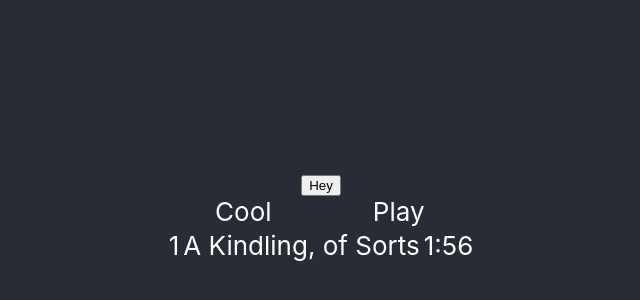
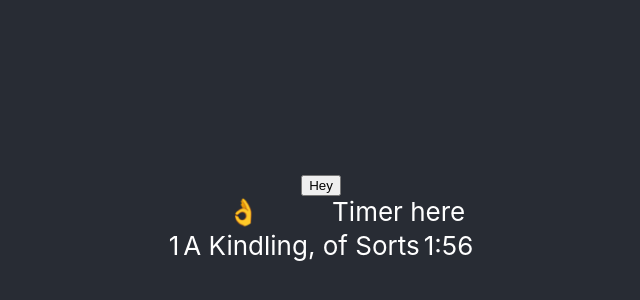
Before and after one commit to cdpadilla42/redux-player, a React (Create React App) app: page / in a window 1280 px wide. Shown: the part 186-486 px from the top of the page, without its empty margins (319-959 px from the left). Built offline with nearby package versions, Linux system fonts and the light colour scheme.

Commit message:
Add play toggling

```diff
--- a/package.json
+++ b/package.json
@@ -3,9 +3,11 @@
   "version": "0.1.0",
   "private": true,
   "dependencies": {
+    "@apollo/client": "^3.2.1",
     "@testing-library/jest-dom": "^4.2.4",
     "@testing-library/react": "^9.5.0",
     "@testing-library/user-event": "^7.2.1",
+    "graphql": "^15.3.0",
     "react": "^16.13.1",
     "react-dom": "^16.13.1",
     "react-redux": "^7.2.1",
--- a/src/components/AlbumCover.js
+++ /dev/null
@@ -1,7 +0,0 @@
-import React from 'react';
-
-const AlbumCover = () => {
-  return <div className="album_cover">Cool</div>;
-};
-
-export default AlbumCover;
--- /dev/null
+++ b/src/components/PlayButton.js
@@ -0,0 +1,24 @@
+import React from 'react';
+import { connect } from 'react-redux';
+import { bindActionCreators } from 'redux';
+import { togglePlay } from '../tracks/actions';
+
+const PlayButton = ({ togglePlay, playing }) => {
+  return (
+    <div className="album_cover" onClick={togglePlay}>
+      {playing ? '▶️' : '👌'}
+    </div>
+  );
+};
+
+function mapStateToProps(state) {
+  return {
+    playing: state.tracks.playing,
+  };
+}
+
+function mapDispathToProps(dispatch) {
+  return bindActionCreators({ togglePlay }, dispatch);
+}
+
+export default connect(mapStateToProps, mapDispathToProps)(PlayButton);
--- a/src/components/Player.js
+++ b/src/components/Player.js
@@ -1,11 +1,11 @@
 import React, { useEffect } from 'react';
 import { bindActionCreators } from 'redux';
 import { connect } from 'react-redux';
-import TrackDisplay from '../tracks/TrackDisplay';
+import TimerDisplay from '../tracks/TimerDisplay';
 import Playlist from './Playlist';
 import { getTracks } from '../tracks/actions';
 
-// TODO Bring in action creator to run on component mount to get the data
+// TODO: Refactor to be a practice companion - todo list with a timer
 
 const Player = ({ getTracks }) => {
   useEffect(() => {
@@ -16,7 +16,7 @@ const Player = ({ getTracks }) => {
   return (
     <div className="player">
       <button onClick={getTracks}>Hey</button>
-      <TrackDisplay />
+      <TimerDisplay />
       <Playlist />
     </div>
   );
--- a/src/components/PlayerControls.js
+++ /dev/null
@@ -1,7 +0,0 @@
-import React from 'react';
-
-const PlayerControls = () => {
-  return <div className="player_controls">Play</div>;
-};
-
-export default PlayerControls;
--- /dev/null
+++ b/src/components/Timer.js
@@ -0,0 +1,7 @@
+import React from 'react';
+
+const Timer = () => {
+  return <div className="player_controls">Timer here</div>;
+};
+
+export default Timer;
--- a/src/tracks/TrackDisplay.js
+++ b/src/tracks/TimerDisplay.js
@@ -1,13 +1,13 @@
 import React from 'react';
 import StyledTrackDisplay from '../styles/TrackDisplayStyles';
-import AlbumCover from '../components/AlbumCover';
-import PlayerControls from '../components/PlayerControls';
+import PlayButton from '../components/PlayButton';
+import Timer from '../components/Timer';
 
 const TrackDisplay = () => {
   return (
     <StyledTrackDisplay>
-      <AlbumCover />
-      <PlayerControls />
+      <PlayButton />
+      <Timer />
     </StyledTrackDisplay>
   );
 };
--- a/src/tracks/actions.js
+++ b/src/tracks/actions.js
@@ -1,7 +1,14 @@
 export const GET_TRACKS = 'GET_TRACKS';
+export const TOGGLE_PLAY = 'TOGGLE_PLAY';
 
 export function getTracks() {
   return {
     type: GET_TRACKS,
   };
 }
+
+export function togglePlay() {
+  return {
+    type: TOGGLE_PLAY,
+  };
+}
--- a/src/tracks/reducer.js
+++ b/src/tracks/reducer.js
@@ -1,11 +1,13 @@
-import { GET_TRACKS } from './actions';
+import { GET_TRACKS, TOGGLE_PLAY } from './actions';
 
-const defaultState = { tracks: [] };
+const defaultState = { tracks: [], playing: false };
 
 const reducer = (state = defaultState, { type }) => {
   switch (type) {
     case GET_TRACKS:
       return { ...state, tracks: ['got'] };
+    case TOGGLE_PLAY:
+      return { ...state, playing: !state.playing };
     default:
       return state;
   }
```
Also changed, not shown: 1 other file (tests, documents, lock files or other folders).
